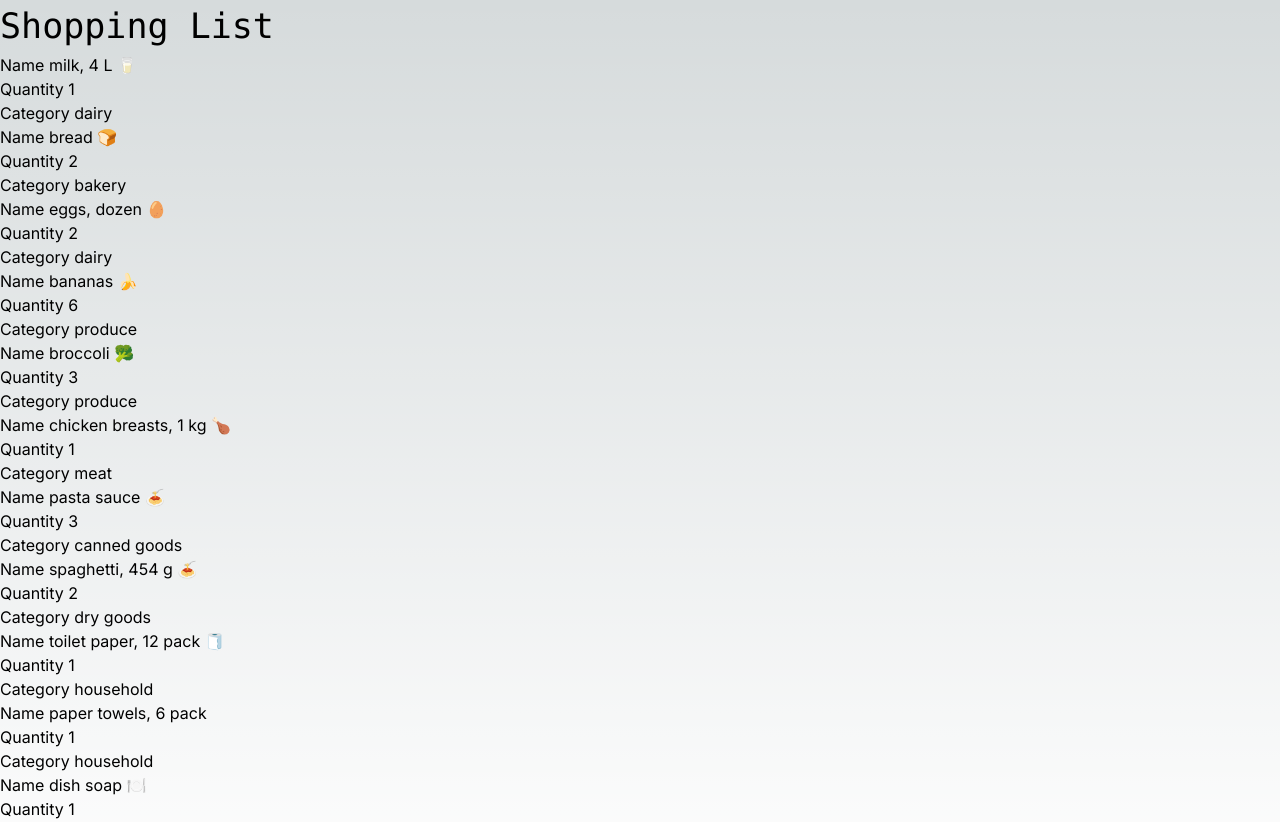
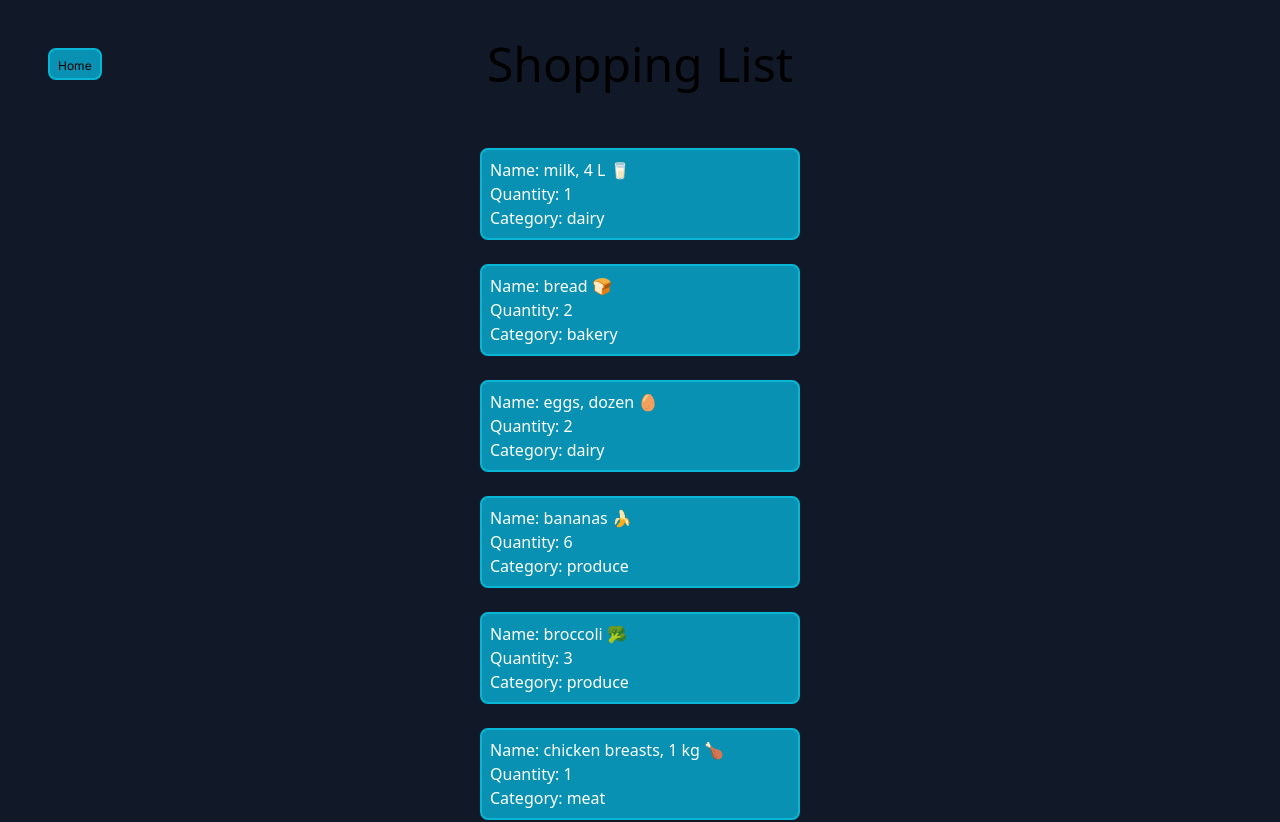
Before and after one commit to edwardmontilla/cprg306-assignments, a Next.js app: page /week3 in a window 1280 px wide. Shown: the top 822 px of the page. Built offline with nearby package versions, Linux system fonts and the light colour scheme.

Commit message:
updated and styled

```diff
--- a/app/page.js
+++ b/app/page.js
@@ -3,13 +3,17 @@ import Link from "next/link";
 export default function Page() {
   return (
     <main>
-      <div class="font-mono">
+
+      <div class="flex font-sans justify-center">
+        <div>
+
+          <div class="p-3 pt-10 mb-9">
             <h1 style={{ fontSize: 35 }}>CPRG 306: Web Development 2 - Assignments</h1>
+          </div>
+
           <p> Name: Edward Montilla</p>
           <p> Course Section: CPRG 306 A</p>
-      </div>
 
-      <div class="font-mono">
           <Link href="https://github.com/edwardmontilla/cprg306-assignments">https://github.com/edwardmontilla/cprg306-assignments</Link>
 
           <ul>
@@ -18,6 +22,7 @@ export default function Page() {
           <ul>
           <Link href="/week3">{"\n"}Week 3</Link>
           </ul>
+        </div>
 
       </div>
 
--- a/app/week2/page.js
+++ b/app/week2/page.js
@@ -4,14 +4,19 @@ export default function Page() {
     return (
         <main>
 
-            <div class="font-mono">
-            <h1 style={{ fontSize: 35 }}>My Shopping List</h1>
-            <p> Name: Edward Montilla</p>
-            <p> Course Section: CPRG 306 A</p>
-            </div>
+            <div class="flex font-sans justify-center">
+                <div>
+                    <div class="p-3 pt-10 mb-9">
+                        <h1 style={{ fontSize: 35 }}>My Shopping List</h1>
+                    </div>
 
-            <div class="font-mono">
-            <Link href="https://github.com/edwardmontilla/cprg306-assignments">https://github.com/edwardmontilla/cprg306-assignments</Link>
+                    <p> Name: Edward Montilla</p>
+                    <p> Course Section: CPRG 306 A</p>
+
+                    <Link href="https://github.com/edwardmontilla/cprg306-assignments">https://github.com/edwardmontilla/cprg306-assignments</Link>
+
+                </div>
+
             </div>
 
         </main>
--- a/app/week3/item.js
+++ b/app/week3/item.js
@@ -1,11 +1,14 @@
 
 export default function Item ({ name, quantity, category }) {
     return (
-        <div>
-            <p>Name {name}</p>
-            <p>Quantity {quantity}</p>
-            <p>Category {category}</p>
-        </div>
-
+        <main class="flex items-center justify-center">
+            <div class="bg-cyan-600 border-2 border-cyan-500 w-full max-w-xs m-3 p-2 rounded-lg">
+                <div class="font-sans">
+                    <p>Name: {name}</p>
+                    <p>Quantity: {quantity}</p>
+                    <p>Category: {category}</p>
+                </div>
+            </div>
+        </main>
     );
 }
--- a/app/week3/page.js
+++ b/app/week3/page.js
@@ -1,17 +1,25 @@
+import Link from "next/link.js";
 import ItemList from "./item-list.js";
 
 
 export default function Page() {
     return (
 
-        <main>
-            <div class="font-mono">
-                <h1 style={{ fontSize: 35 }}>Shopping List</h1>
+        <main class="bg-gray-900">
+            <div class="flex items-center justify-center p-3 pt-10 mb-9">
+                <h1 class="text-5xl font-sans">Shopping List</h1>
 
             </div>
-            <div>
+            <div class="font-medium text-white">
                 <ItemList />
             </div>
+
+            <div class="absolute left-9 top-9">
+                <button class="text-xs align-middle bg-cyan-600 border-2 border-cyan-500 h-8 w-13 max-w-s m-3 p-2 rounded-lg">
+                <Link href="/">Home</Link></button>
+
+            </div>
+
 
         </main>
     )
```
Lines whose indentation alone changed are shown as unchanged.
